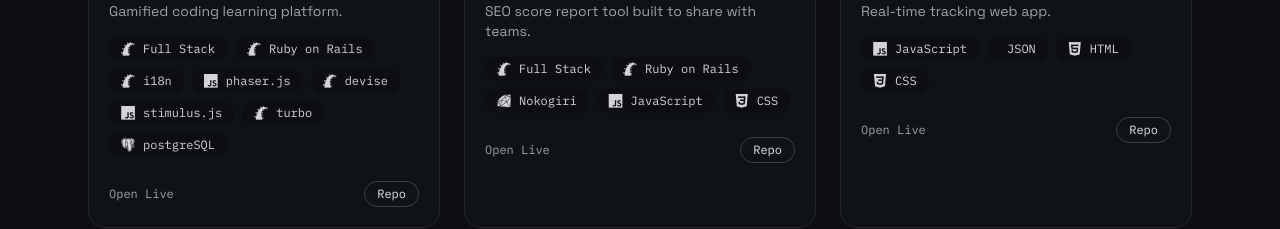
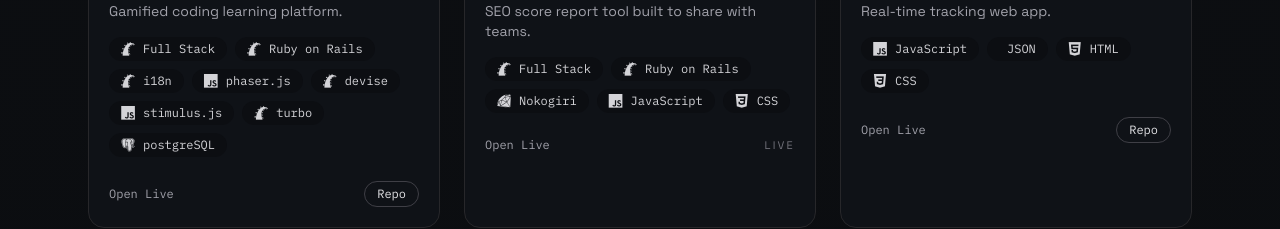
Before and after one commit to Hishamkhashman1/portfolio, a Next.js app: page / in a window 1280 px wide. Shown: the part 2300-2529 px from the top of the page. Built offline with nearby package versions, Linux system fonts and the light colour scheme.

Commit message:
removed SEO repo

```diff
--- a/data/projects.ts
+++ b/data/projects.ts
@@ -55,7 +55,6 @@ export const projects: Project[] = [
     stack: ["Full Stack", "Ruby on Rails", "Nokogiri", "JavaScript", "CSS"],
     image: "/projects/SEO-screenshot.png",
     liveUrl: "https://mysterious-sands-38628-1e67da485e8d.herokuapp.com/",
-    repoUrl: "https://github.com/Hishamkhashman1/seo-tool",
     category: "Selected Work",
     subCategory: "Full-Stack"
   },
```
